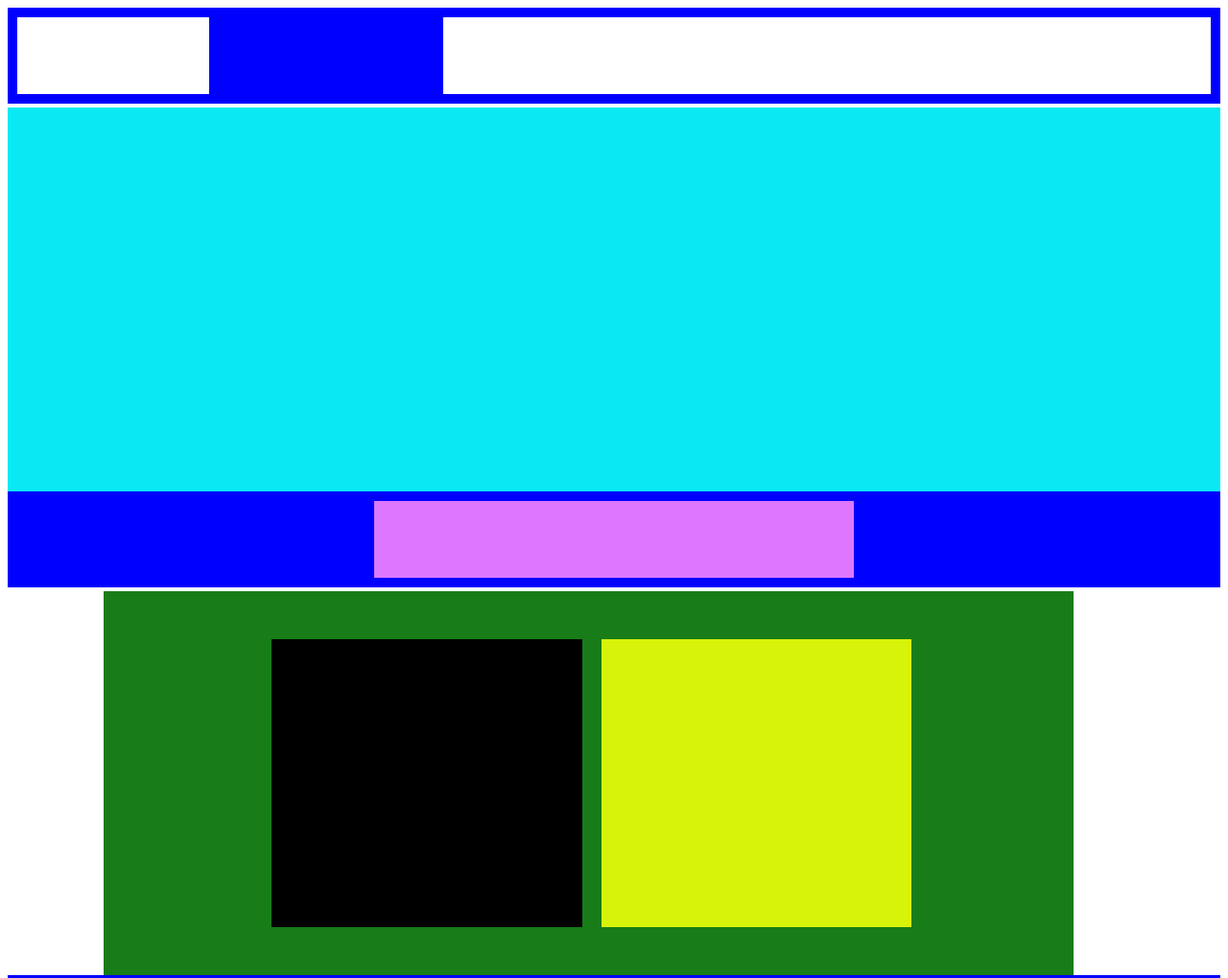
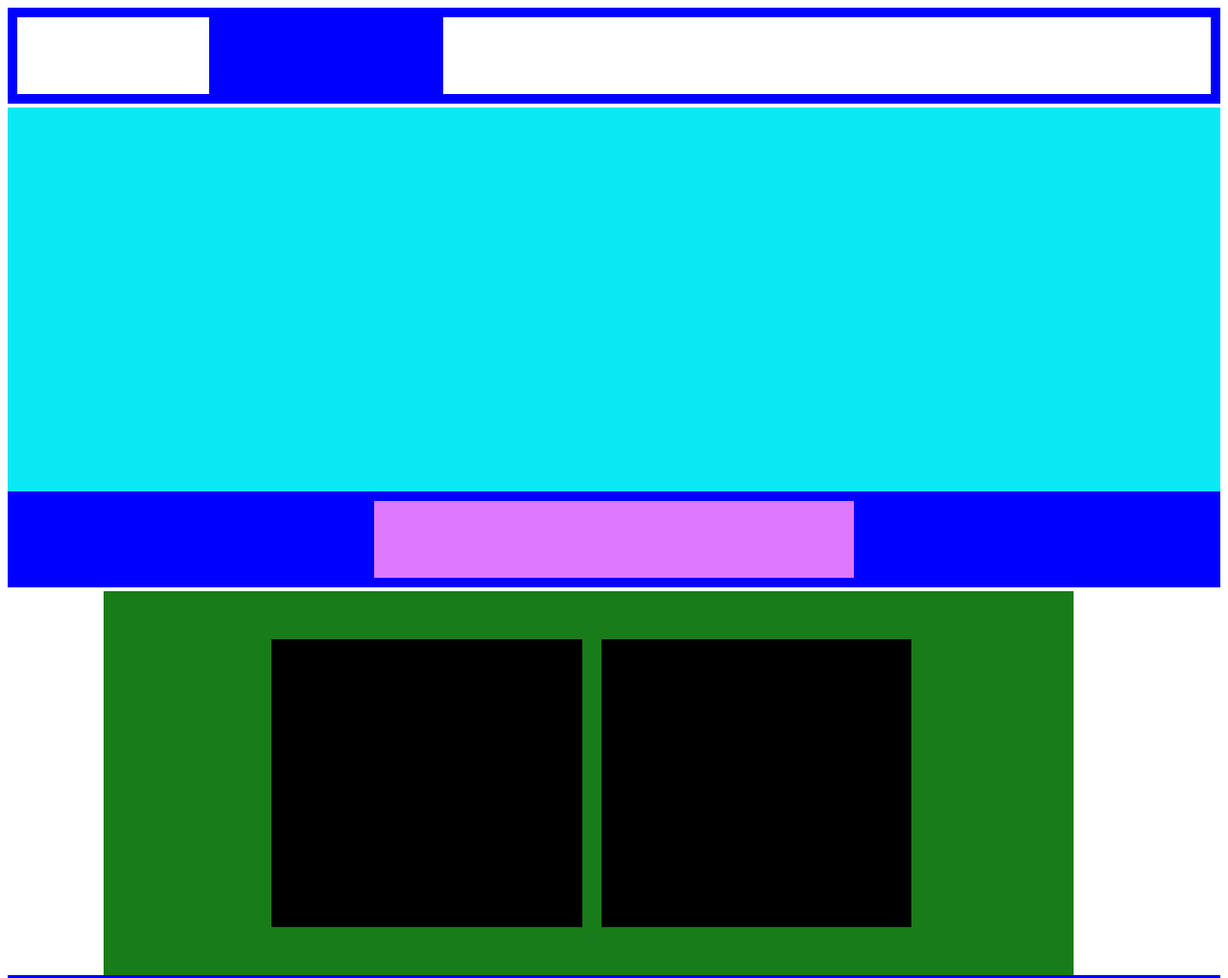
Before and after one commit to RunuAktar/layout-1, a plain HTML site: page index.html in a window 1280 px wide. Shown: the top 1019 px of the page at 96% size. Drawn offline with Linux system fonts and the light colour scheme.

Commit message:
Update style.css

```diff
--- a/style.css
+++ b/style.css
@@ -58,7 +58,7 @@
 .abt-2{
 	width: 40%;
 	height:300px;
-	background-color:#D7F309;
+	background-color:black;
 	display: inline-block;
 	float: left;
 	margin: 10px;
```
